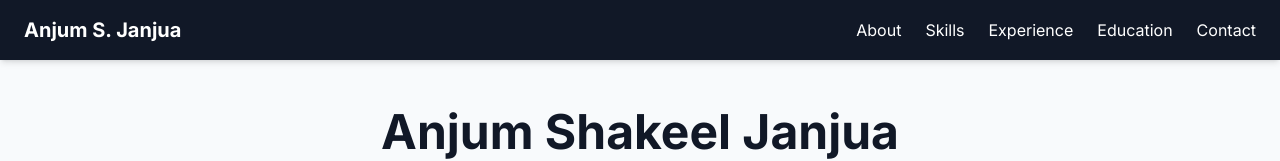
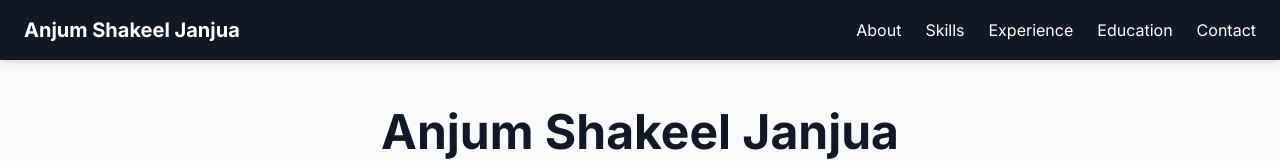
Before and after one commit to AnjumShakeelJanjua/AnjumShakeel_UnityDeveloper_Portfolio, a plain HTML site: page index.html in a window 1280 px wide. Shown: the top 161 px of the page. Drawn offline with nearby package versions, Linux system fonts and the light colour scheme.

Commit message:
Update index.html

```diff
--- a/index.html
+++ b/index.html
@@ -51,7 +51,7 @@
 
     <header class="bg-gray-900 text-white sticky top-0 z-50 shadow-md">
         <nav class="container mx-auto px-6 py-4 flex justify-between items-center">
-            <a href="#" class="text-xl font-bold hover:text-blue-400 transition duration-300">Anjum S. Janjua</a>
+            <a href="#" class="text-xl font-bold hover:text-blue-400 transition duration-300">Anjum Shakeel Janjua</a>
             <ul class="hidden md:flex space-x-6">
                 <li><a href="#about" class="hover:text-blue-400 transition duration-300">About</a></li>
                 <li><a href="#skills" class="hover:text-blue-400 transition duration-300">Skills</a></li>
```
